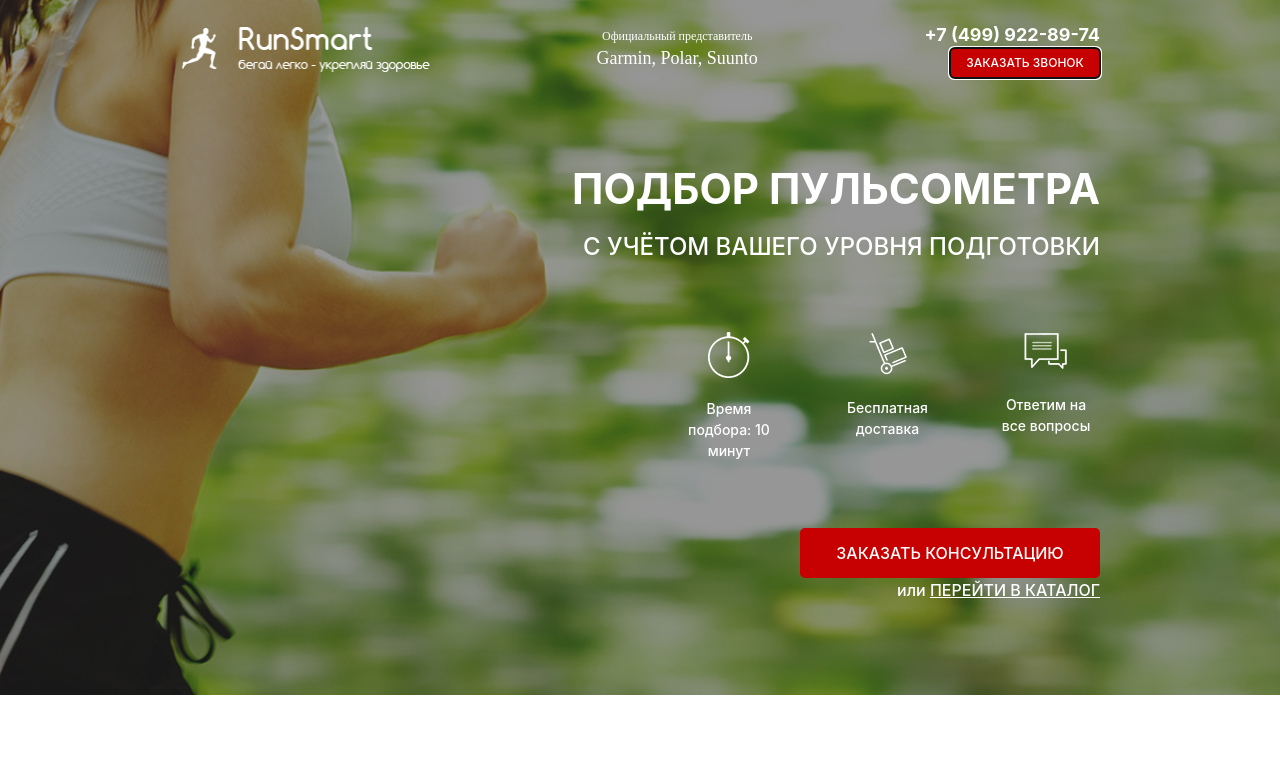
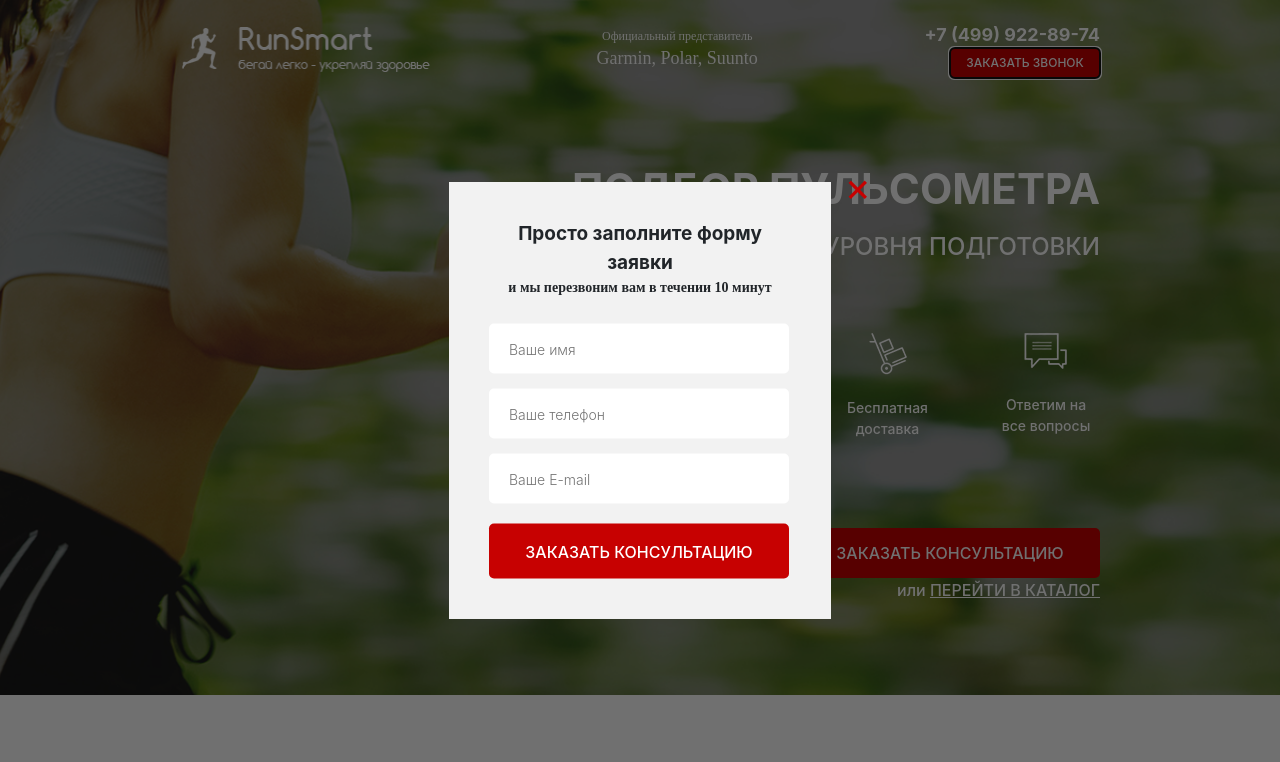
Before and after one commit to nekidaz/Pulse-lending, a website: page src/index.html in a window 1280 px wide. Both pictures are taken after a click on the button "ЗАКАЗАТЬ ЗВОНОК". Shown: the top 762 px of the page. Drawn offline with nearby package versions, Linux system fonts and the light colour scheme.

Commit message:
created modal window

```diff
--- a/src/index.html
+++ b/src/index.html
@@ -28,7 +28,7 @@
 
         <div class="header__contacts">
           <a href="tel:+74999228974" class="header__phone">+7 (499) 922-89-74</a>
-          <button class="button">заказать звонок</button>
+          <button data-modal="consultation" class="button">заказать звонок</button>
         </div>
       </header>
 
@@ -53,7 +53,7 @@
           </div>
         </div>
 
-        <button class="button button_main">заказать кОНСУЛЬТАЦИЮ</button>
+        <button data-modal="consultation" class="button button_main">заказать кОНСУЛЬТАЦИЮ</button>
         <div class="promo__link">
           или
           <a href="#">ПЕРЕЙТИ В КАТАЛОГ</a>
@@ -133,7 +133,7 @@
           <input name="name" placeholder="Ваше имя" type="text" />
           <input name="phone" placeholder="Ваше телефон" type="tel" />
           <input name="mail" placeholder="Ваше E-mail" type="email" />
-          <button class="button button__submit">Заказать Консультацию</button>
+          <button   class="button button__submit">Заказать Консультацию</button>
         </form>
       </div>
     </div>
@@ -199,7 +199,7 @@
               <div class="catalog-item__old-price">4 750 руб.</div>
               <div class="catalog-item__price">4 500 руб.</div>
             </div>
-            <button class="button button_mini">КУПИТЬ</button>
+            <button data-modal="button__mini" class="button button_mini">КУПИТЬ</button>
           </div>
         </div>
 
@@ -587,7 +587,8 @@
   </section>
 
   <footer class="footer">
-    <script type="text/javascript" charset="utf-8" async src="https://api-maps.yandex.ru/services/constructor/1.0/js/?um=constructor%3A5b8fe1d65e0eee30fb3d30b8cca47144f7a97b6b77693e7a955e5b66e872b5ef&amp;width=100%25&amp;height=630&amp;lang=ru_RU&amp;scroll=false"></script>
+    <script type="text/javascript" charset="utf-8" async
+      src="https://api-maps.yandex.ru/services/constructor/1.0/js/?um=constructor%3A5b8fe1d65e0eee30fb3d30b8cca47144f7a97b6b77693e7a955e5b66e872b5ef&amp;width=100%25&amp;height=630&amp;lang=ru_RU&amp;scroll=false"></script>
 
     <div class="footer__info">
       <address class="footer__addr">Москва, Мясницкий проезд, д.3с1 </address>
@@ -597,12 +598,53 @@
         <a href="" class="footer__social-item"><img src="icon/facebook.png" alt=""></a>
         <a href="" class="footer__social-item"><img src="icon/Vector.png" alt=""></a>
 
-        </div>
+      </div>
+    </div>
+
+    </a>
+    </div>
+  </footer>
+
+  <div class="overlay">
+    <div class="modal" id="consulting">
+      <div data-modal="close" class="modal__close">&times;</div>
+      <div class="modal__subtitle">Просто заполните форму заявки</div>
+      <div class="modal__descr">и мы перезвоним вам в течении 10 минут</div>
+      <div class="form_div">
+        <form class="feed-form feed-form__mt25" action="#">
+          <input name="name" placeholder="Ваше имя" type="text" />
+          <input name="phone" placeholder="Ваше телефон" type="tel" />
+          <input name="mail" placeholder="Ваше E-mail" type="email" />
+          <button class="button button__submit">Заказать Консультацию</button>
+        </form>
       </div>
 
-      </a>
     </div>
-  </footer>
+
+    <div class="modal" id="order">
+      <div   class="modal__close">&times;</div>
+      <div class="modal__subtitle">Ваш заказ:</div>
+      <div class="modal__descr">Пульсометр Polar FT1</div>
+      <div class="form_div">
+        <form class="feed-form feed-form__mt25" action="#">
+          <input name="name" placeholder="Ваше имя" type="text" />
+          <input name="phone" placeholder="Ваше телефон" type="tel" />
+          <input name="mail" placeholder="Ваше E-mail" type="email" />
+          <button class="button button__submit">Купить</button>
+        </form>
+      </div>
+
+    </div>
+
+    <div class="modal modal__minis" id="thank">
+      <div " class="modal__close">&times;</div>
+      <div class="modal__subtitle">Спасибо за вашу заявку!</div>
+      <div class="modal__descr">Наш менеджер свяжется с вами в ближайшее время!</div>
+      </div>
+
+    </div>
+
+  </div>
 
   <!-- librares -->
   <script type="text/javascript" src="//code.jquery.com/jquery-1.11.0.min.js"></script>
--- a/src/js/script.js
+++ b/src/js/script.js
@@ -7,7 +7,10 @@ $(document).ready(function () {
       '<button type="button" class="slick-next"><img src="icon/arrow-rigth.png"></button>',
   });
   //tabs settings
-  $("ul.catalog__tabs").on( "click",  "li:not(catalog__tab__active)", function () {
+  $("ul.catalog__tabs").on(
+    "click",
+    "li:not(catalog__tab__active)",
+    function () {
       $(this)
         .addClass("catalog__tab__active")
         .siblings()
@@ -36,4 +39,19 @@ $(document).ready(function () {
 
   toggleSlide(".catalog-item__link");
   toggleSlide(".catalog-item__back");
+
+  $("[data-modal=consultation]").on("click", function () {
+    $(".overlay,#consulting").fadeIn("slow");
+  });
+
+  $(".modal__close").on("click", function () {
+    $(".overlay,#consulting,#thank,#order").fadeOut("slow");
+  });
+
+  $(".button_mini").each(function (i) {
+    $(this).on("click", function () {
+      $("#order modal__descr").text($("catalog-item__subtitle").eq(i).text());
+      $(".overlay,#order").fadeIn("slow");
+    });
+  });
 });
--- a/src/sass/blocks/_footer.scss
+++ b/src/sass/blocks/_footer.scss
@@ -42,10 +42,6 @@
     margin: 0 15px;
     border: 2px solid white;
     border-radius: 100%;
-    img{
-
-    }
 
   }
-
 }
--- a/src/sass/blocks/_forms.scss
+++ b/src/sass/blocks/_forms.scss
@@ -16,4 +16,7 @@
       margin-bottom: 20px;
     }
   }
+  &__mt25{
+    margin-top: 26px;
+  }
 }
--- /dev/null
+++ b/src/sass/blocks/_modal.scss
@@ -0,0 +1,47 @@
+.overlay {
+  display: none;
+  top: 0;
+  position: fixed;
+  width: 100%;
+  height: 100%;
+  background-color: rgba($color: #000000, $alpha: 0.56);
+}
+.modal {
+  width: 382px;
+  min-height: 402px;
+  background: #f2f2f2;
+  position: absolute;
+  top: 50%;
+  left: 50%;
+  transform: translate(-50%, -50%);
+  padding: 38px 40px 40px 40px;
+  &__close {
+    font-size: 40px;
+    position: absolute;
+    line-height: 9px;
+    top: 0;
+    right: -40px;
+    color: $main-color;
+    cursor: pointer;
+  }
+  &__subtitle {
+    font-weight: 700;
+    font-size: 19px;
+    text-align: center;
+  }
+  &__descr {
+    font-family: "MuseoModerno";
+    font-style: normal;
+    font-weight: 700;
+    font-size: 14px;
+    text-align: center;
+  }
+  &__minis {
+    width: 422px;
+    min-height: 143px;
+  }
+}
+#order,
+#consulting,#thank {
+  display: none;
+}
--- a/src/sass/style.scss
+++ b/src/sass/style.scss
@@ -28,3 +28,5 @@
 @import "blocks/_reviews";
 
 @import "blocks/_footer";
+
+@import "blocks/_modal"
```
Also changed, not shown: src/css/style.min.css.
